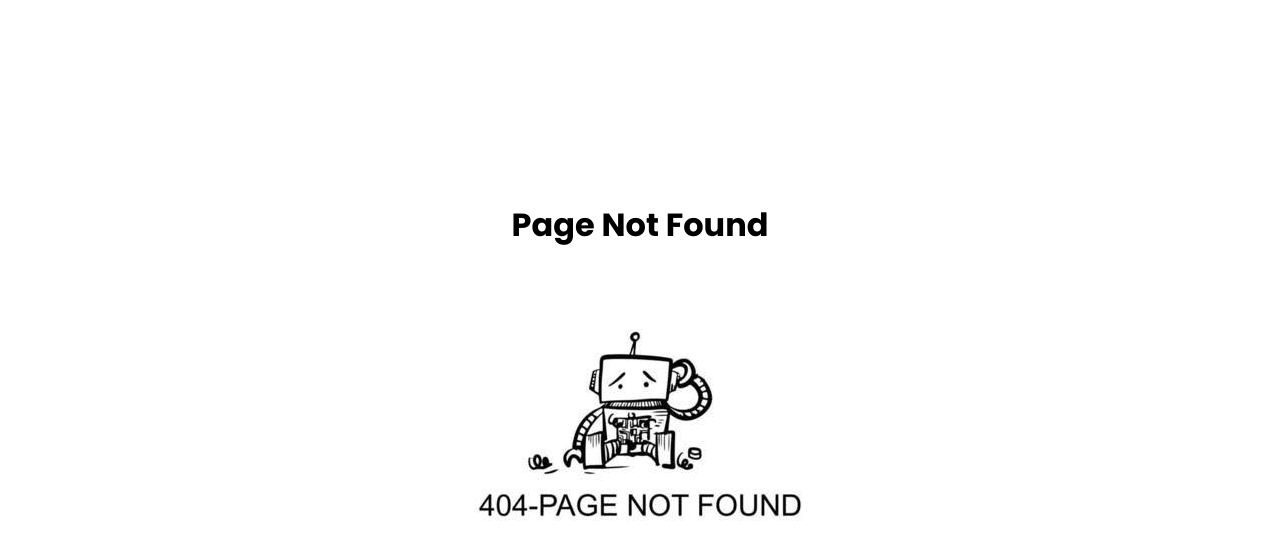
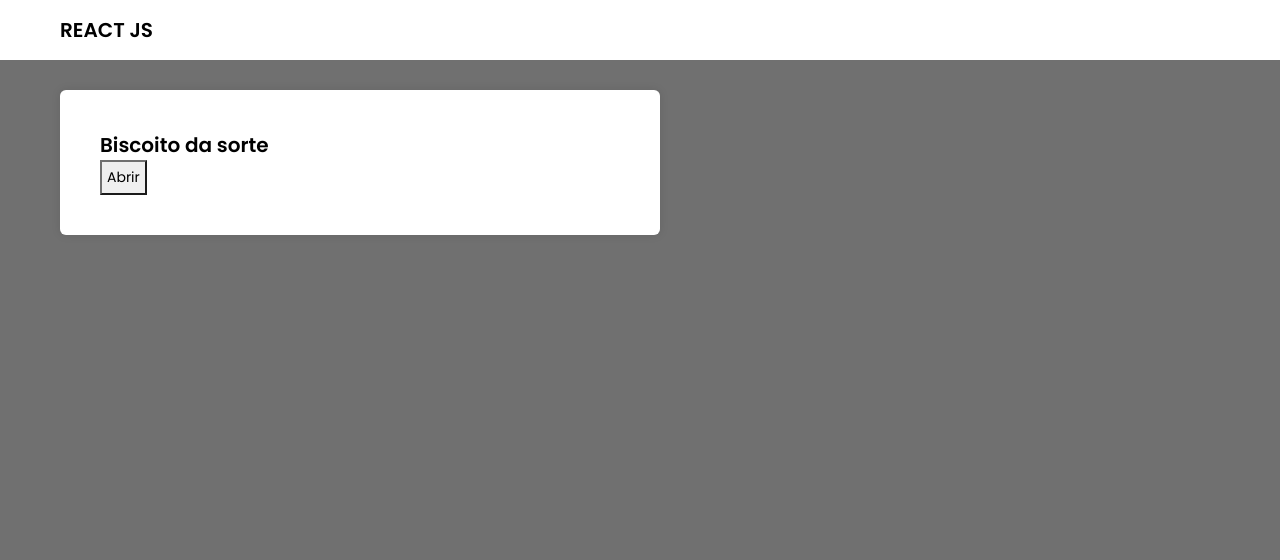
Before and after one commit to 11pedrofxx/curso-react, a React (Create React App) app: page /renderizacao in a window 1280 px wide. Before the commit this address had no page. Shown: the top 560 px of the page. Built offline with nearby package versions, Linux system fonts and the light colour scheme.

Commit message:
Renderização Condicional

```diff
--- /dev/null
+++ b/src/pages/RenderizacaoCond/index.jsx
@@ -0,0 +1,28 @@
+import './index.scss';
+import Cabecalho from '../../components/cabecalho'
+import { useState } from 'react';
+
+export default function RenderizacaoCondicional() {
+
+    const [exibirMsg, setexibirMsg] = useState(false);
+    function exibir() {
+        setexibirMsg(!exibirMsg)
+    }
+
+    return(
+        <div className='rend-cont pagina'>
+            <Cabecalho/>
+            <section className='secao'>
+                <h1>Biscoito da sorte</h1>
+                <button onClick={exibir} >{exibirMsg == true ? 'Fechar' : 'Abrir'}</button>
+
+                {exibirMsg == true &&
+
+                <p className='msg-biscoito'>
+                    Sempre haverá pessoas melhores e piores em habilidades diferentes. Avance e ajude
+                </p>
+                }
+            </section>
+        </div>
+    )
+}
--- /dev/null
+++ b/src/pages/RenderizacaoCond/index.scss
@@ -0,0 +1,9 @@
+.rend-cont{
+
+    .msg-biscoito{
+        font:  600 22px 'Poppins';
+        text-align: center;
+
+    }
+
+}
--- a/src/pages/app/index.jsx
+++ b/src/pages/app/index.jsx
@@ -15,7 +15,8 @@ export default function App() {
         <br />
       <Link to={'varEstado'}>Ir para variavel de estado</Link>
       <br />
-      <Link to={'comp'}>Ir para componentes</Link>
+      <Link to={'comp'}>Ir para componentes</Link> <br />
+      <Link to={'renderizacao'}>Ir para Renderização Condicional</Link>
     </section>
 
     </div>
--- a/src/router.jsx
+++ b/src/router.jsx
@@ -7,6 +7,7 @@ import NaoEncontrado from './pages/NaoEncontrado/index.jsx';
 import Eventos from './pages/eventos/index.jsx';
 import VarEstado from './pages/varEstado/index.jsx';
 import Comp from './pages/comp/index.jsx';
+import RenderizacaoCondicional from './pages/RenderizacaoCond/index.jsx';
 
 export default function roteacao() {
 
@@ -21,6 +22,7 @@ export default function roteacao() {
                 <Route path = '/eventos' element = {<Eventos />} />
                 <Route path = '/varEstado' element = {<VarEstado />} />
                 <Route path = '/comp' element = {<Comp />} />
+                <Route path = '/renderizacao' element = {<RenderizacaoCondicional />} />
 
                 <Route path='*' element ={<NaoEncontrado />} />
             </Routes>
```
